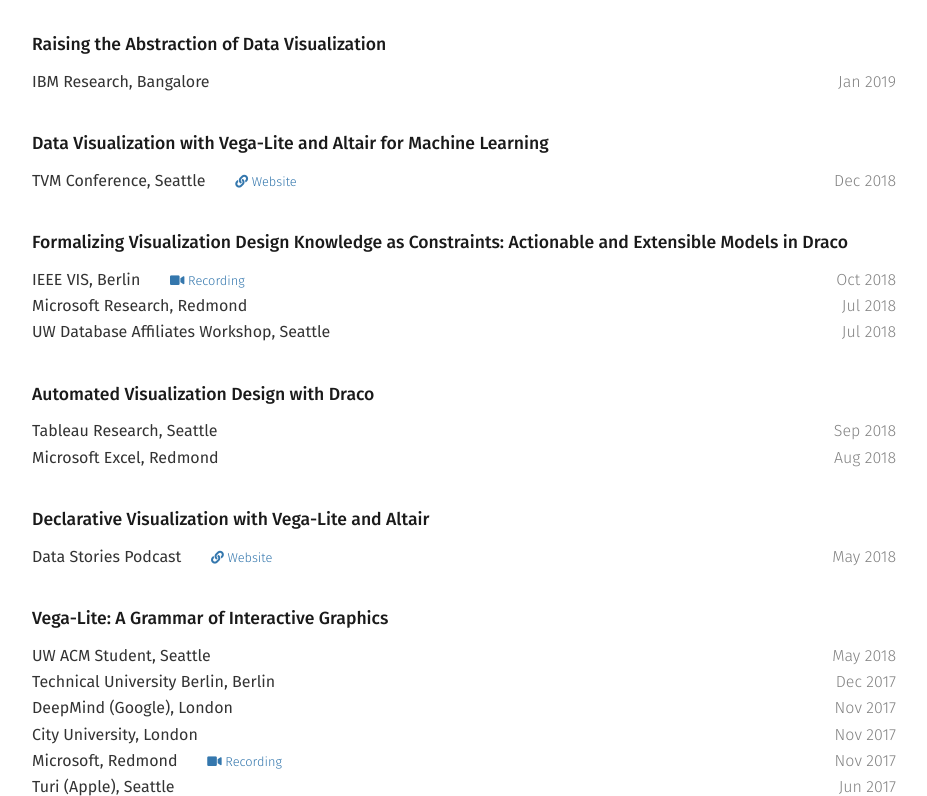
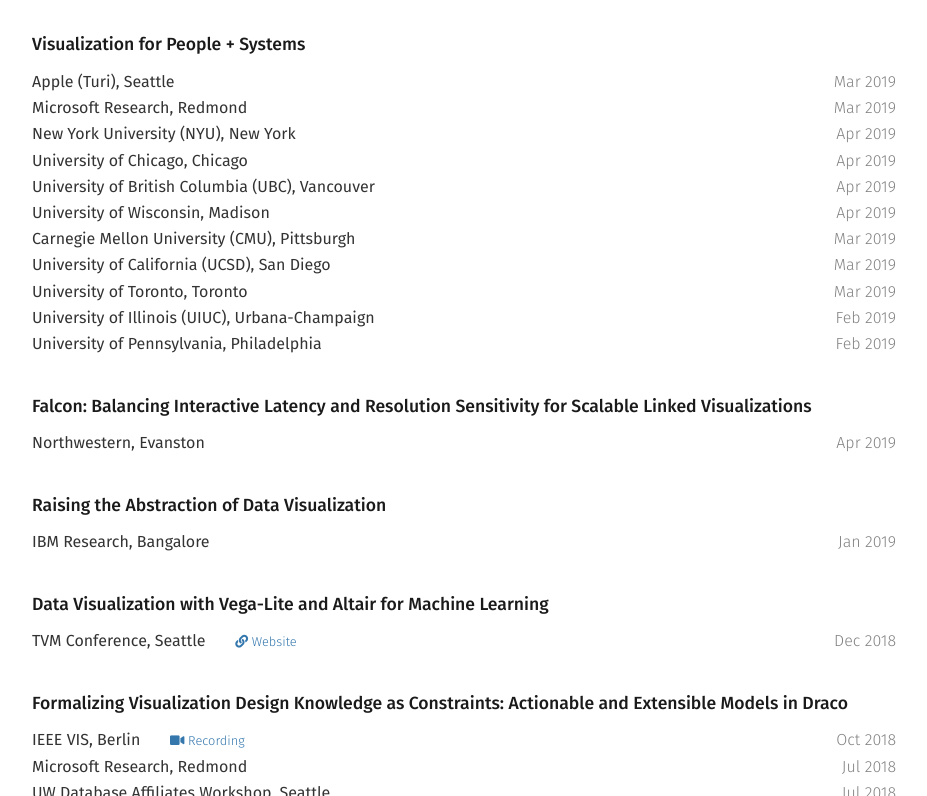
Before and after one commit to domoritz/domoritz.github.io, a Jekyll site: the page built from talks.md, in a window 1280 px wide and 900 px high, cut to the strip 104-900 px from the top of the window. Shown: the whole strip, without its empty margins (176-1103 px from the left). Built offline with Jekyll 4.4.1, drawn with Linux system fonts in a browser that asks for light colours; nearby versions of some CDN libraries.

Commit message:
Add talks and update travel

```diff
--- a/_data/talks.yml
+++ b/_data/talks.yml
@@ -1,3 +1,51 @@
+- title: "Visualization for People + Systems"
+  location: Apple (Turi)
+  city: Seattle
+  date: 2019-03-26
+- title: "Visualization for People + Systems"
+  location: Microsoft Research
+  city: Redmond
+  date: 2019-03-27
+- title: "Visualization for People + Systems"
+  location: New York University (NYU)
+  city: New York
+  date: 2019-04-01
+- title: "Falcon: Balancing Interactive Latency and Resolution Sensitivity for Scalable Linked Visualizations"
+  location: Northwestern
+  city: Evanston
+  date: 2019-04-17
+- title: "Visualization for People + Systems"
+  location: University of Chicago
+  city: Chicago
+  date: 2019-04-15
+- title: "Visualization for People + Systems"
+  location: University of British Columbia (UBC)
+  city: Vancouver
+  date: 2019-04-09
+- title: "Visualization for People + Systems"
+  location: University of Wisconsin
+  city: Madison
+  date: 2019-04-05
+- title: "Visualization for People + Systems"
+  location: Carnegie Mellon University (CMU)
+  city: Pittsburgh
+  date: 2019-03-18
+- title: "Visualization for People + Systems"
+  location: University of California (UCSD)
+  city: San Diego
+  date: 2019-03-13
+- title: "Visualization for People + Systems"
+  location: University of Toronto
+  city: Toronto
+  date: 2019-03-07
+- title: "Visualization for People + Systems"
+  location: University of Illinois (UIUC)
+  city: Urbana-Champaign
+  date: 2019-02-28
+- title: "Visualization for People + Systems"
+  location: University of Pennsylvania
+  city: Philadelphia
+  date: 2019-02-12
 - title: "Raising the Abstraction of Data Visualization"
   location: IBM Research
   city: Bangalore
--- a/_data/travel.yml
+++ b/_data/travel.yml
@@ -4,8 +4,8 @@
   end: 2019-05-09
 - title: Apple (Turi)
   where: Seattle
-  start: 2019-03-22
-  end: 2019-03-22
+  start: 2019-03-26
+  end: 2019-03-26
 - title: Microsoft Research
   where: Redmond
   start: 2019-03-27
@@ -14,6 +14,10 @@
   where: New York
   start: 2019-04-01
   end: 2019-04-02
+- title: Northwestern
+  where: Evanston
+  start: 2019-04-17
+  end: 2019-04-17
 - title: University of Chicago
   where: Chicago
   start: 2019-04-15
```
